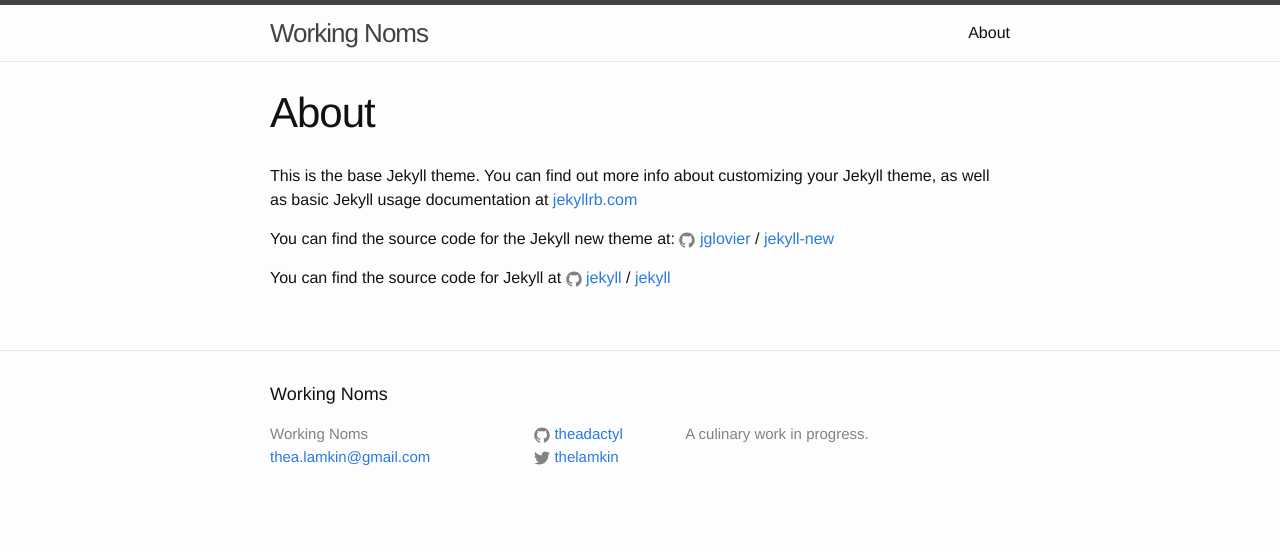
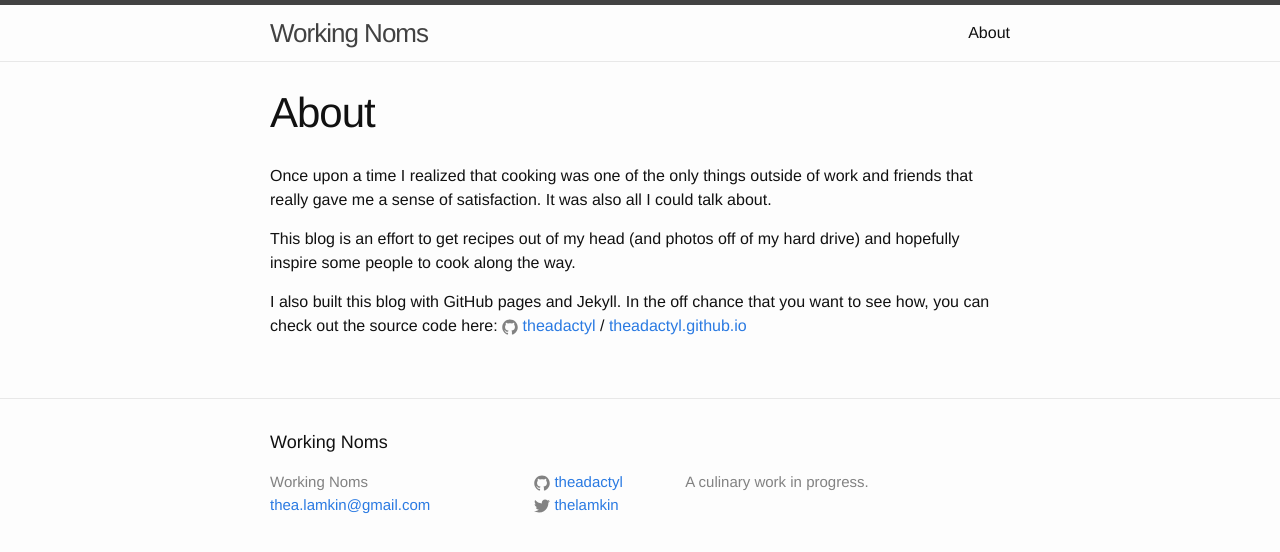
Before and after one commit to theadactyl/theadactyl.github.io, a Jekyll site: the page built from about.md, in a window 1280 px wide. Shown: the top 552 px of the page. Built offline with Jekyll 4.4.1, drawn with Linux system fonts in a browser that asks for light colours.

Commit message:
changes to about.md

```diff
--- a/about.md
+++ b/about.md
@@ -4,12 +4,10 @@ title: About
 permalink: /about/
 ---
 
-This is the base Jekyll theme. You can find out more info about customizing your Jekyll theme, as well as basic Jekyll usage documentation at [jekyllrb.com](http://jekyllrb.com/)
+Once upon a time I realized that cooking was one of the only things outside of work and friends that really gave me a sense of satisfaction. It was also all I could talk about.
 
-You can find the source code for the Jekyll new theme at:
-{% include icon-github.html username="jglovier" %} /
-[jekyll-new](https://github.com/jglovier/jekyll-new)
+This blog is an effort to get recipes out of my head (and photos off of my hard drive) and hopefully inspire some people to cook along the way.
 
-You can find the source code for Jekyll at
-{% include icon-github.html username="jekyll" %} /
-[jekyll](https://github.com/jekyll/jekyll)
+I also built this blog with GitHub pages and Jekyll. In the off chance that you want to see how, you can check out the source code here:
+{% include icon-github.html username="theadactyl" %} /
+[theadactyl.github.io](https://github.com/theadactyl/theadactyl.github.io)
```
